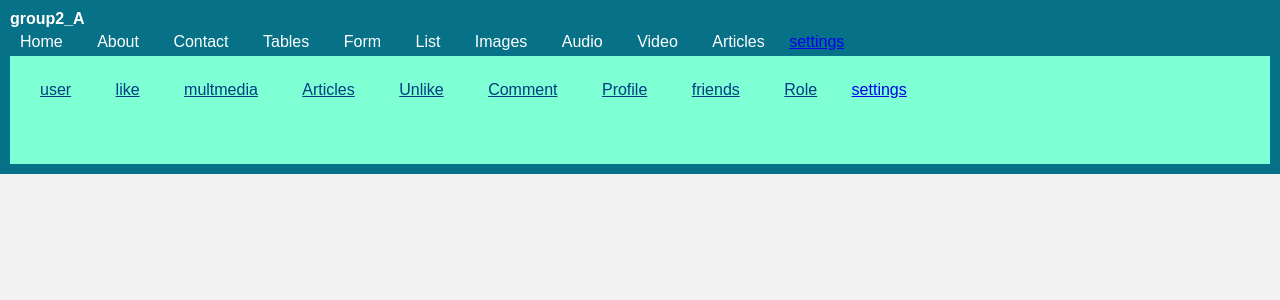
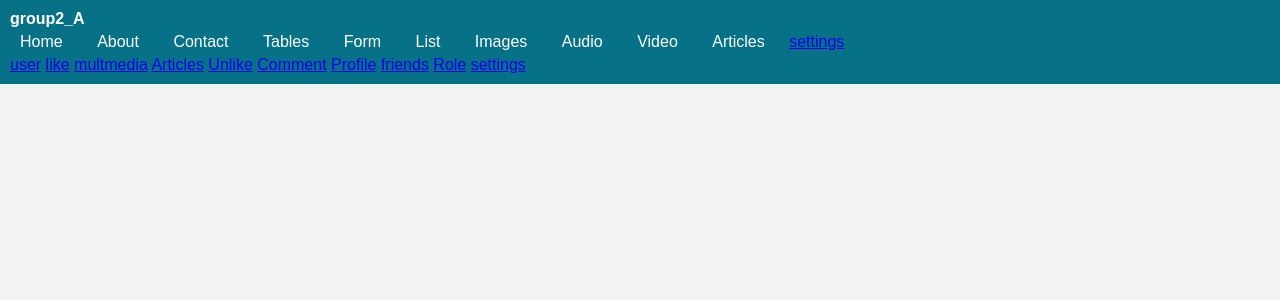
Before and after one commit to GATETEJames/Group2_WT_A, a PHP site: page /tables.html in a window 1280 px wide. Shown: the top 300 px of the page. Run offline with PHP 8.4, Linux system fonts and the light colour scheme.

Commit message:
Add files via upload

```diff
--- a/CSSstyle.CSS
+++ b/CSSstyle.CSS
@@ -11,24 +11,24 @@ body {
   font-family: Arial, sans-serif;
   background-color: #f2f2f2;
 }
-
+/*habiyaremyedaniel222007495*/
 /* Head styles */
 .head {
   background-color: #077287;
   padding: 10px;
 }
-
+/*habiyaremyedaniel222007495*/
 .head p {
   color: #fff;
   font-weight: bold;
 }
-
+/*habiyaremyedaniel222007495*/
 /* Navigation styles */
 .head > a {
   display: inline-block;
   margin-right: 10px;
   text-decoration: none;
-  color: white;
+  color: #fff;
   padding: 5px 10px;
   border-radius: 5px;
   background-color: #077287;
@@ -37,19 +37,6 @@ body {
 
 .head > a:hover {
   background-color: #003d80;
-}
-.head2 {
-background-color: aquamarine;
-padding: 20px;
-}
-.head2 > a {
-display: inline-block;
-margin-right: 20px;
-margin-bottom: 40px;
-color: #003d80;
-padding: 5px 10px;
-border-radius: 5px;
-background-color: aquamarine;
 }
 .dropdown{
     position: right;
@@ -76,3 +63,5 @@ display: block;
 .dropdown:hover .dropdown-contents{
     display: block;
 }
+
+/*habiyaremyedaniel222007495*/
```
